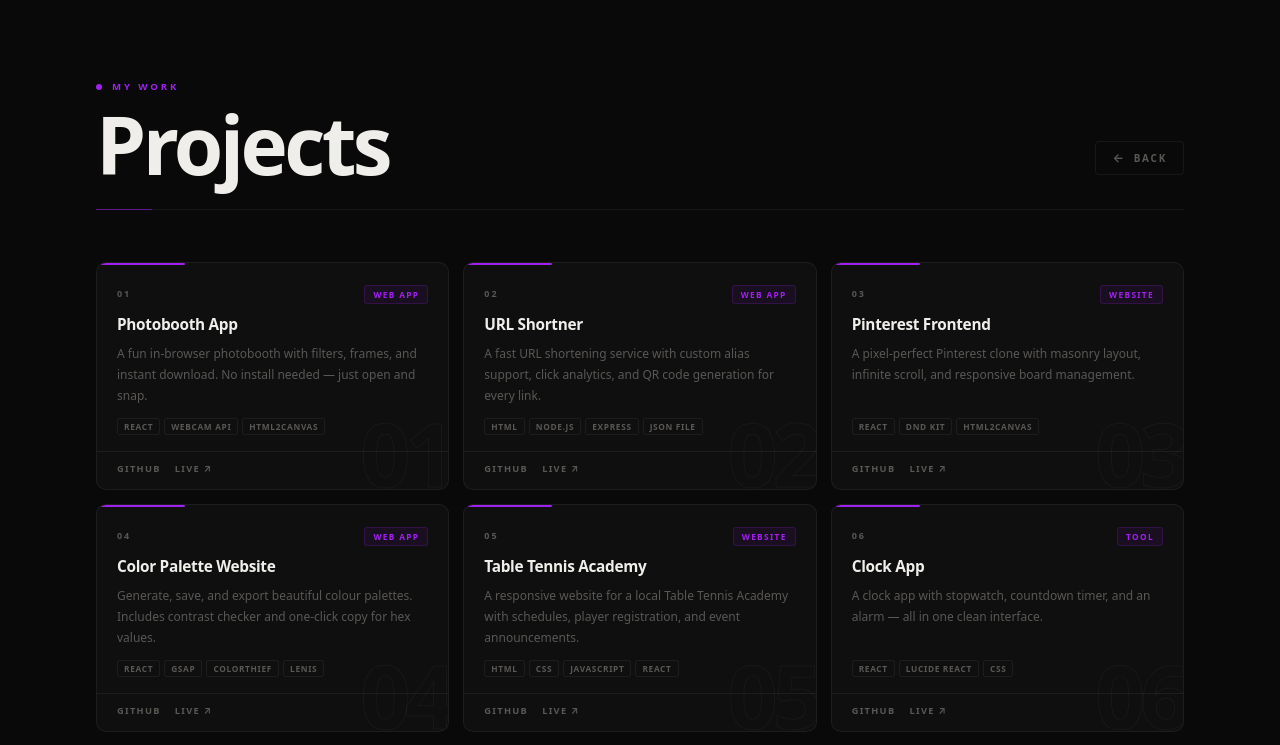
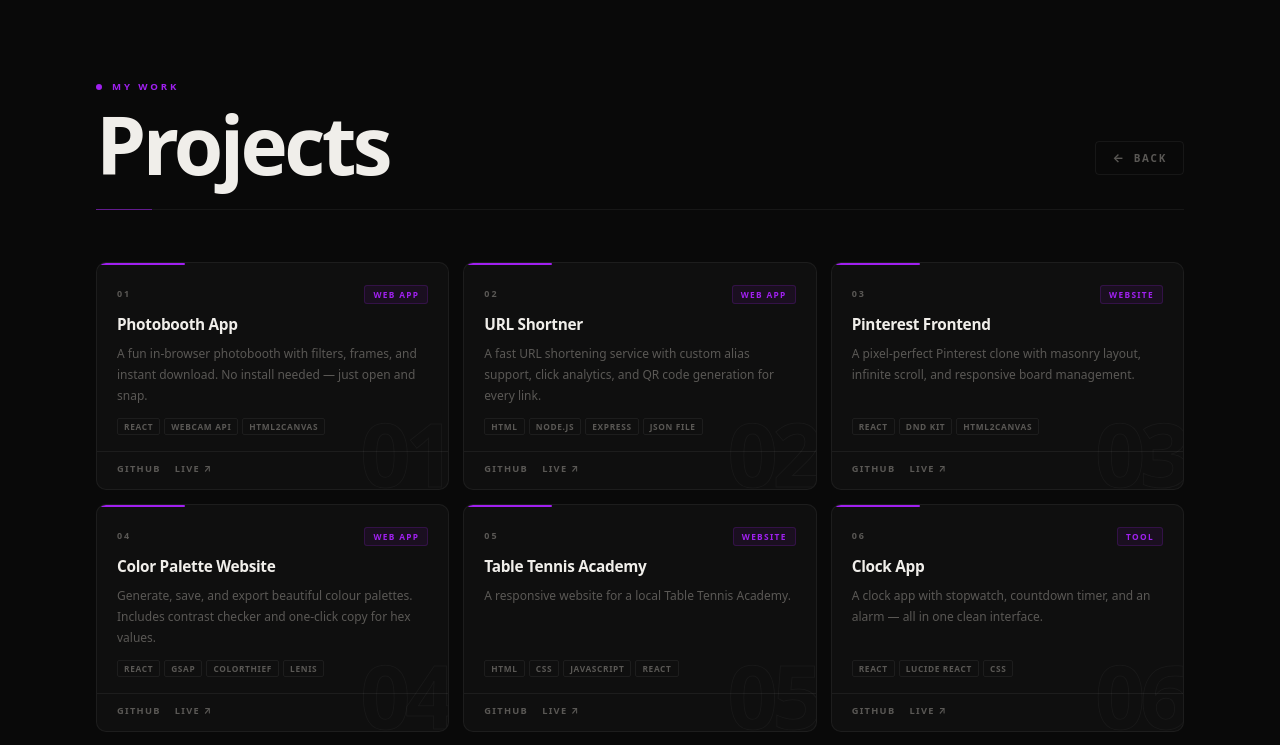
Before and after one commit to Karthik-Sujith/Karthik-, a React (Vite) app: page /projects in a window 1280 px wide. Shown: the top 745 px of the page. Built offline with nearby package versions, Linux system fonts and the light colour scheme.

Commit message:
Fix: Table tennis project description edited

```diff
--- a/src/components/projects-page/project/Project.jsx
+++ b/src/components/projects-page/project/Project.jsx
@@ -142,7 +142,7 @@ const projectsRaw = [
     title: "Table Tennis Academy",
     category: "Website",
     description:
-      "A responsive website for a local Table Tennis Academy with schedules, player registration, and event announcements.",
+      "A responsive website for a local Table Tennis Academy.",
     tags: ["HTML", "CSS", "JavaScript", "React"],
     link: "https://highfivesportskannur.com/table-tennis",
     github: "https://github.com/abhirami100/High-five-Sports",
```
